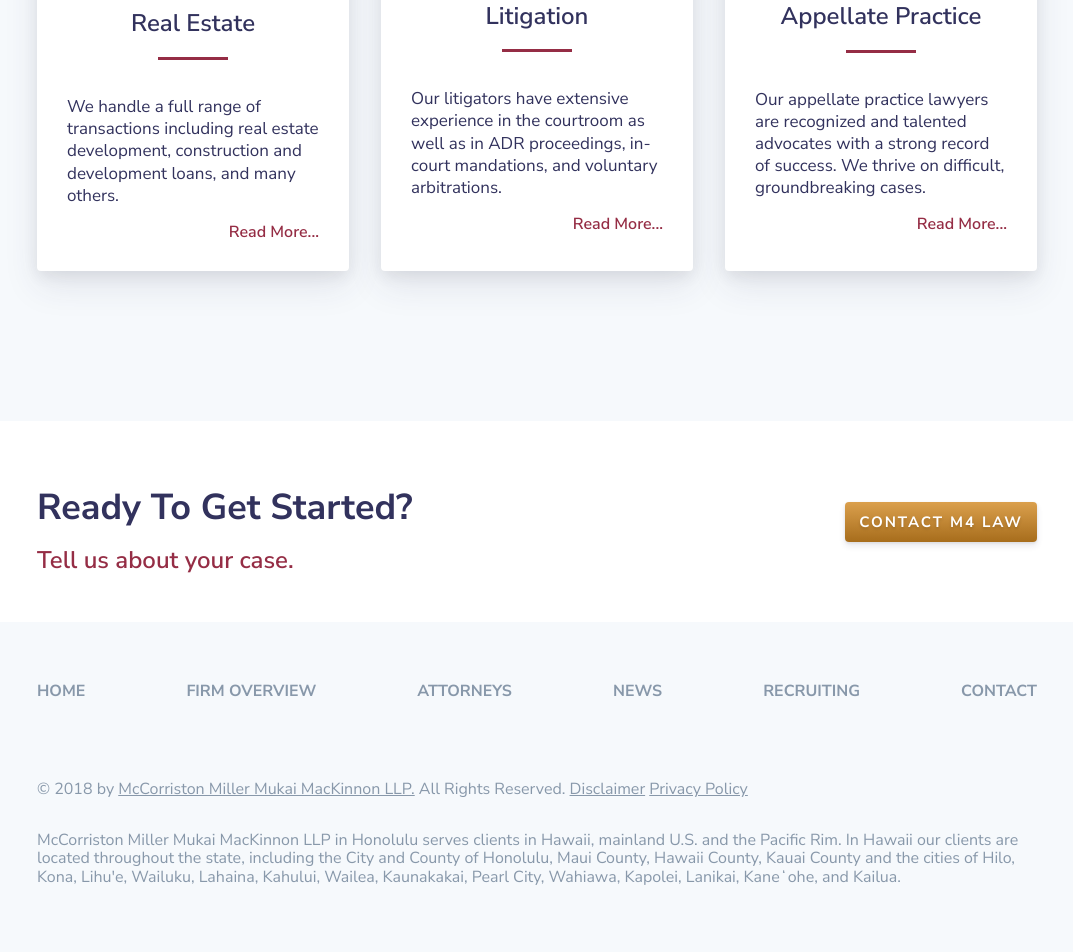
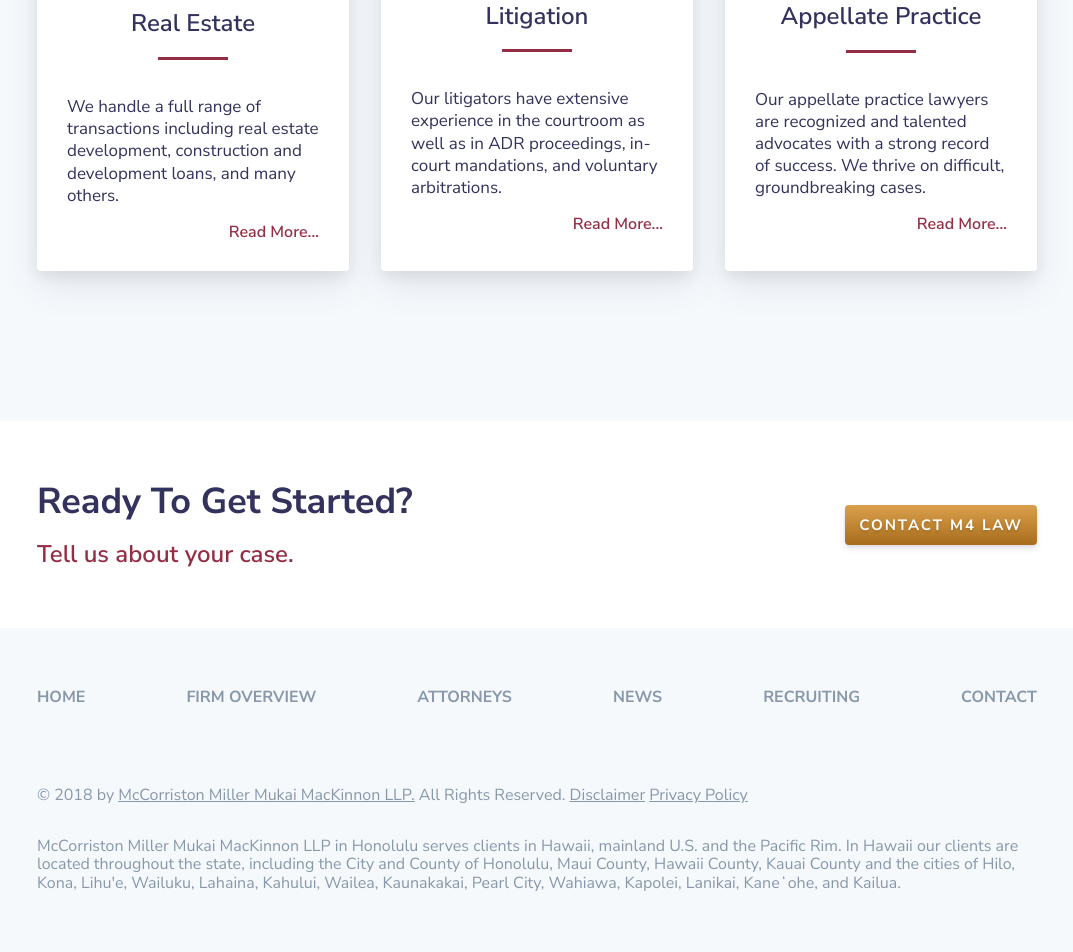
Before and after one commit to austinaf/m4law, a website: page public/index.html in a window 1280 px wide. Shown: the part 2067-3019 px from the top of the page, without its empty margins (103-1176 px from the left). Drawn offline with Linux system fonts and the light colour scheme.

Commit message:
fix centering of #ending

```diff
--- a/src/css/style.css
+++ b/src/css/style.css
@@ -335,7 +335,7 @@ a {
 #ending {
   margin-top: 150px;
   background: #fff;
-  padding: 48px 0;
+  padding: 60px 0;
 }
 
 .ending {
@@ -345,7 +345,7 @@ a {
 }
 
 .ending > div > .commonheading {
-  margin: .5em 0;
+  margin: 0 0 .5em 0;
 }
 
 .ending > div > .commonheading::after {
```
